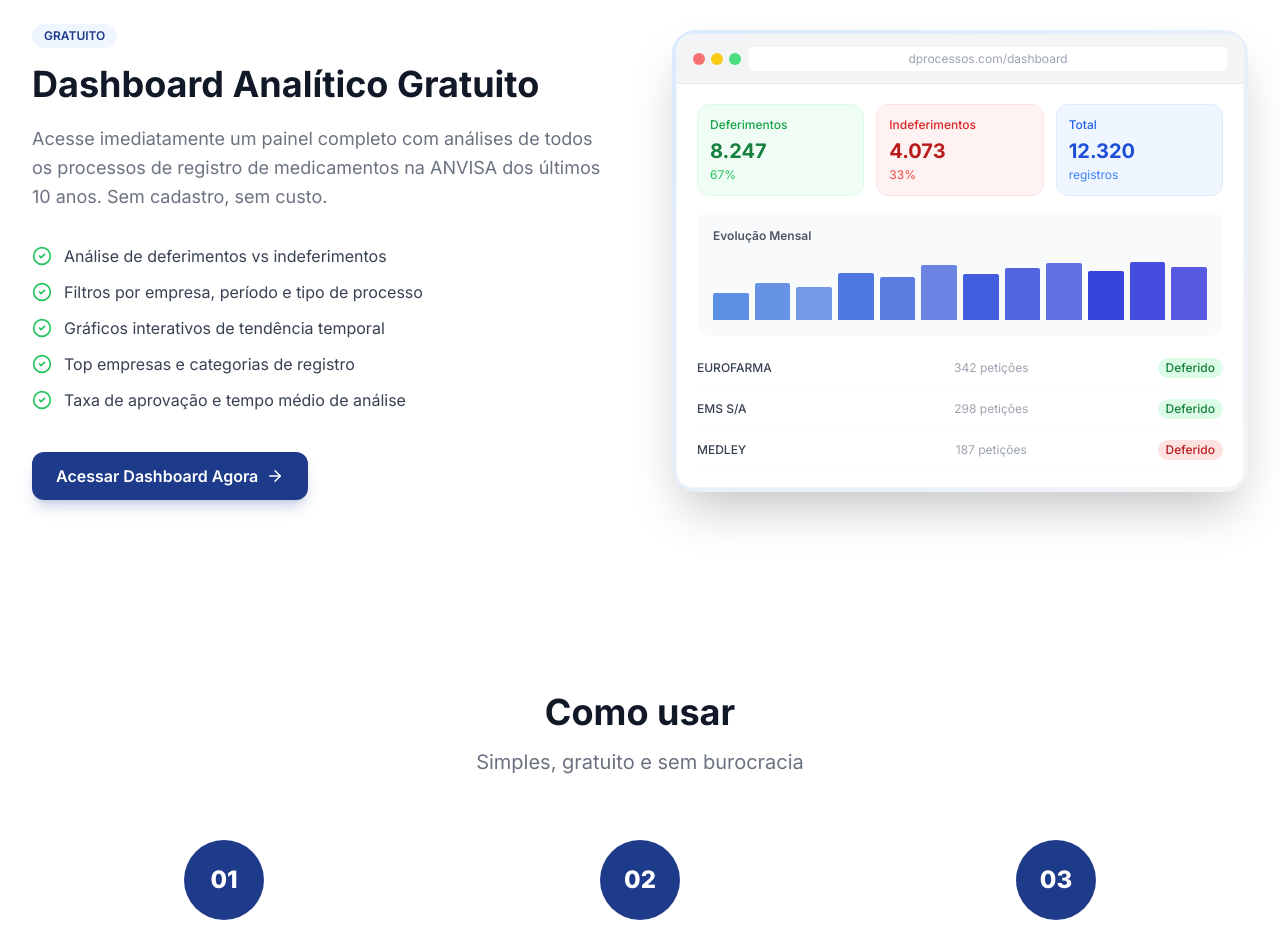
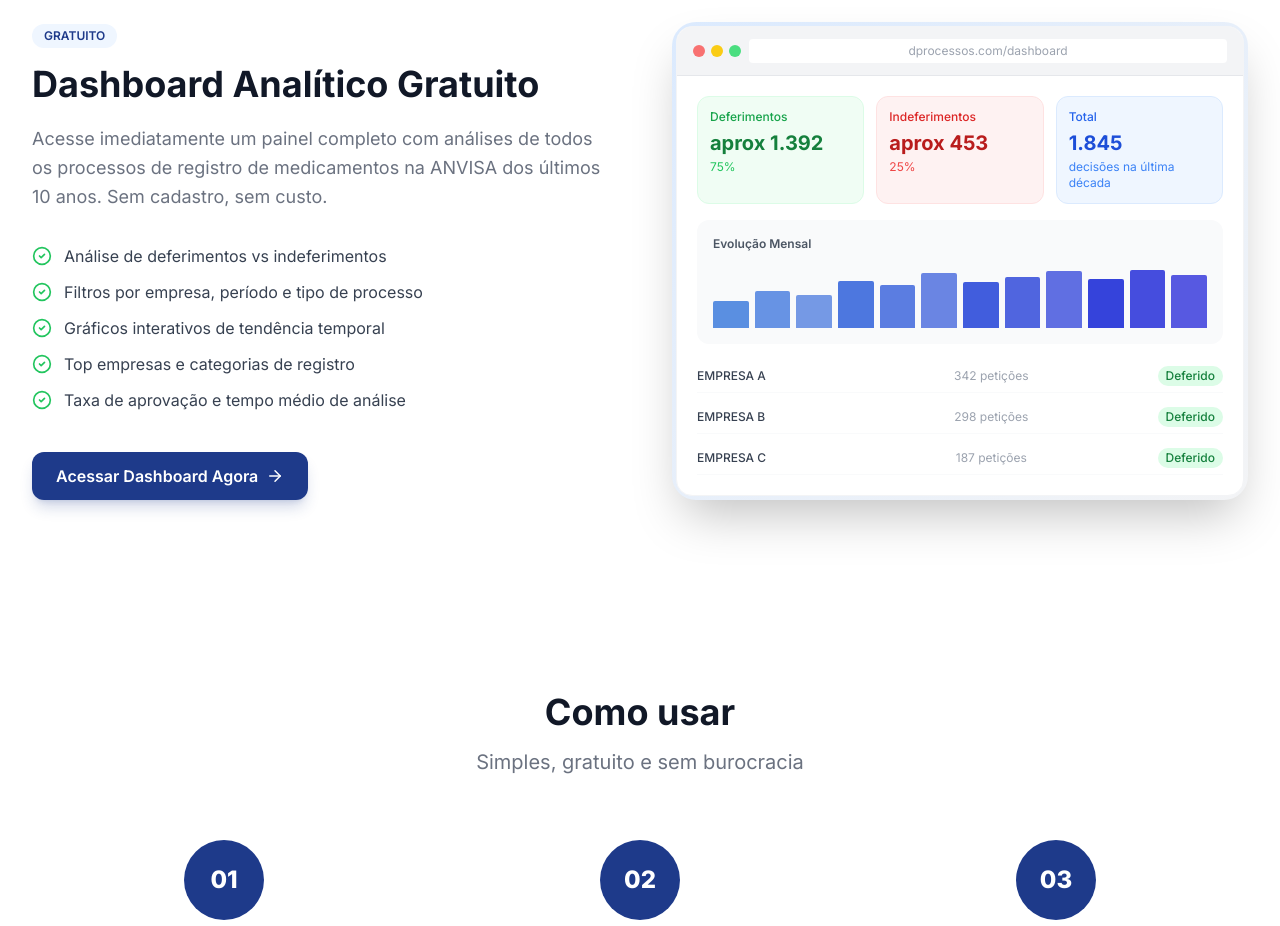
Before and after one commit to Diorgerb/Registro-de-Medicamentos-ANVISA, a React (Vite) app: page / in a window 1280 px wide. Shown: the part 1840-2766 px from the top of the page. Built offline with nearby package versions, Linux system fonts and the light colour scheme.

Commit message:
Update FreeDashboardSection.tsx

```diff
--- a/src/components/landing/FreeDashboardSection.tsx
+++ b/src/components/landing/FreeDashboardSection.tsx
@@ -68,18 +68,18 @@ export function FreeDashboardSection() {
                   <div className="grid grid-cols-3 gap-3">
                     <div className="bg-green-50 border border-green-100 rounded-xl p-3">
                       <div className="text-xs text-green-600 font-medium mb-1">Deferimentos</div>
-                      <div className="text-xl font-bold text-green-700">8.247</div>
-                      <div className="text-xs text-green-500 mt-0.5">67%</div>
+                      <div className="text-xl font-bold text-green-700"> aprox 1.392</div>
+                      <div className="text-xs text-green-500 mt-0.5">75%</div>
                     </div>
                     <div className="bg-red-50 border border-red-100 rounded-xl p-3">
                       <div className="text-xs text-red-600 font-medium mb-1">Indeferimentos</div>
-                      <div className="text-xl font-bold text-red-700">4.073</div>
-                      <div className="text-xs text-red-500 mt-0.5">33%</div>
+                      <div className="text-xl font-bold text-red-700"> aprox 453</div>
+                      <div className="text-xs text-red-500 mt-0.5">25%</div>
                     </div>
                     <div className="bg-blue-50 border border-blue-100 rounded-xl p-3">
                       <div className="text-xs text-blue-600 font-medium mb-1">Total</div>
-                      <div className="text-xl font-bold text-blue-700">12.320</div>
-                      <div className="text-xs text-blue-500 mt-0.5">registros</div>
+                      <div className="text-xl font-bold text-blue-700">1.845</div>
+                      <div className="text-xs text-blue-500 mt-0.5">decisões na última década</div>
                     </div>
                   </div>
 
@@ -104,9 +104,9 @@ export function FreeDashboardSection() {
                   {/* Fake table rows */}
                   <div className="space-y-2">
                     {[
-                      { co: 'EUROFARMA', n: 342, s: 'Deferido', ok: true },
-                      { co: 'EMS S/A', n: 298, s: 'Deferido', ok: true },
-                      { co: 'MEDLEY', n: 187, s: 'Deferido', ok: false },
+                      { co: 'EMPRESA A', n: 342, s: 'Deferido', ok: true },
+                      { co: 'EMPRESA B', n: 298, s: 'Deferido', ok: true },
+                      { co: 'EMPRESA C', n: 187, s: 'Deferido', ok: true },
                     ].map((row, i) => (
                       <div key={i} className="flex items-center justify-between text-xs py-1.5 border-b border-gray-50">
                         <span className="font-medium text-gray-700 truncate w-32">{row.co}</span>
```
